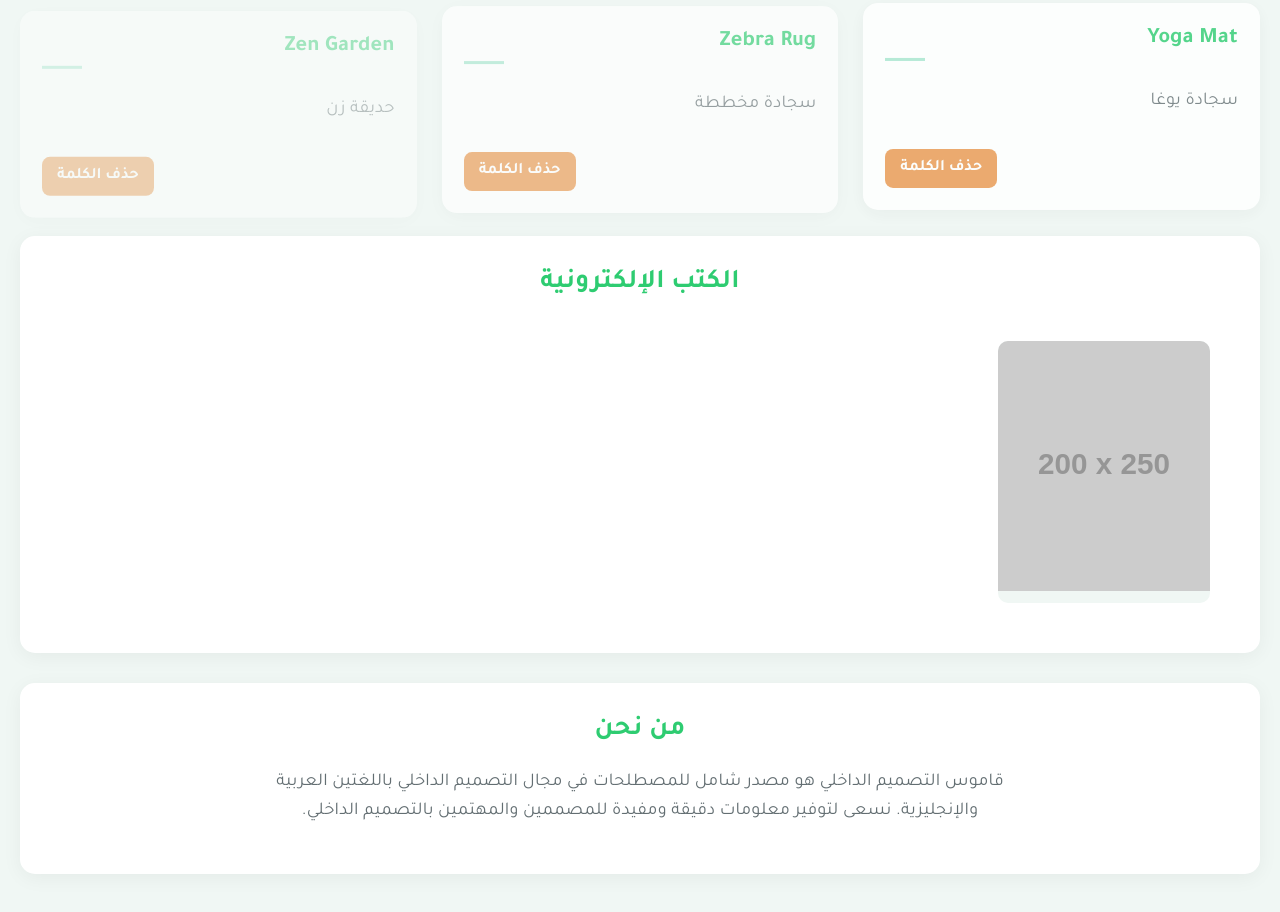
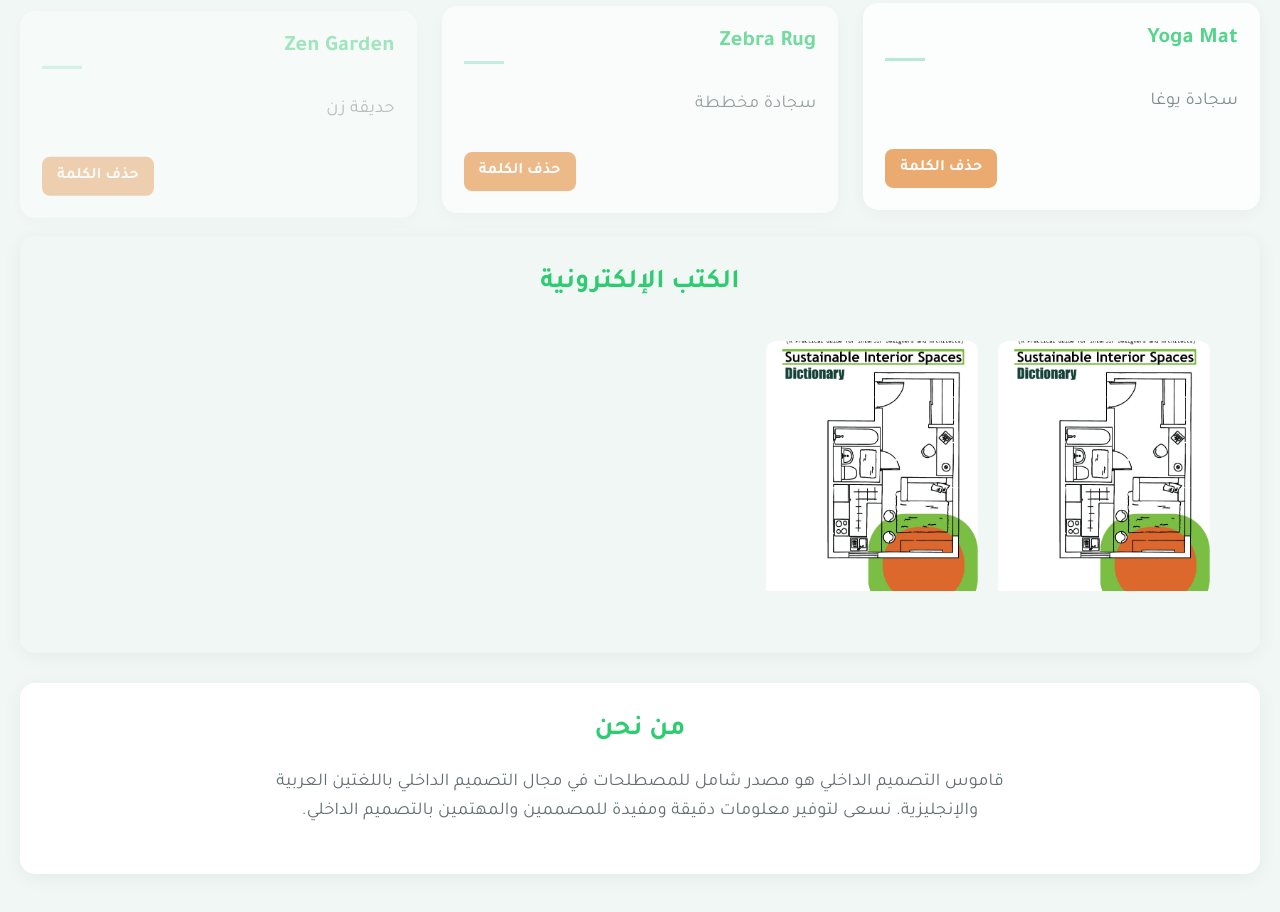
Before and after one commit to moabdelazem/interior, a website: page index.html in a window 1280 px wide. Shown: the part 8268-9180 px from the top of the page. Drawn offline with Linux system fonts and the light colour scheme; placeholder pictures from the web are drawn by us.

Commit message:
Update background color in eBook section and add package.json for project setup

```diff
--- a/index.html
+++ b/index.html
@@ -54,7 +54,14 @@
       <div class="ebook-grid">
         <div class="ebook-card">
           <img
-            src="https://via.placeholder.com/200x250/2ecc71/ffffff?text=Book+1"
+            src="./assets/image_cover.jpg"
+            alt="Sustiable Interior Spaces"
+            class="ebook-cover"
+          />
+        </div>
+        <div class="ebook-card">
+          <img
+            src="./assets/image_cover.jpg"
             alt="Sustiable Interior Spaces"
             class="ebook-cover"
           />
--- a/style.css
+++ b/style.css
@@ -428,7 +428,7 @@ button:hover {
 
 /* eBook Section Styles */
 .ebook-section {
-  background: var(--white);
+  background: var(--background);
   padding: 30px;
   border-radius: 15px;
   margin: 30px 0;
```
Also changed, not shown: package.json (added, +20 -0 lines), assets/image_cover.jpg (added).
